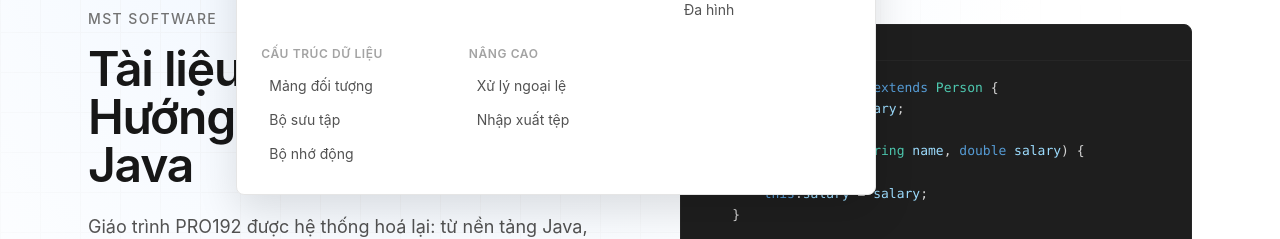
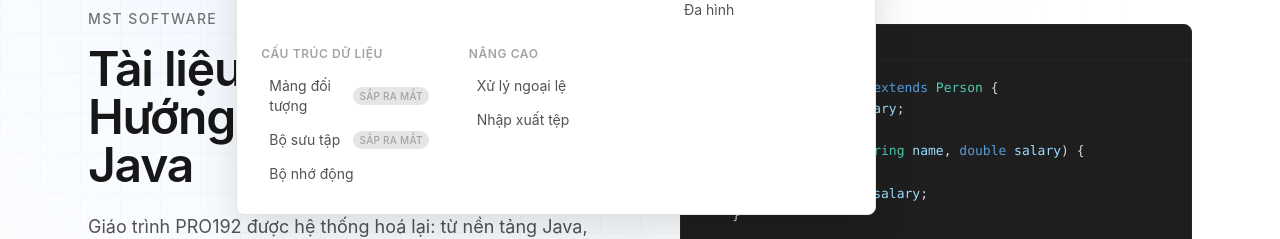
Before and after one commit to mst-software-vn/pro192web, a React (Vite) app: page / in a window 1280 px wide. Both pictures are taken after a click on the button "Tài liệu". Shown: the part 201-440 px from the top of the page. Built offline with nearby package versions, Linux system fonts and the light colour scheme; no server answers.

Commit message:
fix: show draft status badge in DocsNavDropdown mega-menu

```diff
--- a/src/components/DocsNavDropdown.tsx
+++ b/src/components/DocsNavDropdown.tsx
@@ -49,9 +49,14 @@ export function DocsNavDropdown() {
                       <Link
                         to={`/docs/${chapter.slug}`}
                         onClick={() => setOpen(false)}
-                        className="text-ink-body hover:bg-panel hover:text-ink block rounded-md px-2 py-1.5 text-sm transition-colors"
+                        className="text-ink-body hover:bg-panel hover:text-ink flex items-center justify-between gap-2 rounded-md px-2 py-1.5 text-sm transition-colors"
                       >
-                        {chapter.title}
+                        <span>{chapter.title}</span>
+                        {chapter.status === 'draft' ? (
+                          <span className="bg-well text-ink-faint shrink-0 rounded-full px-1.5 py-0.5 text-[10px] font-medium tracking-wide uppercase">
+                            Sắp ra mắt
+                          </span>
+                        ) : null}
                       </Link>
                     </li>
                   ))}
```
